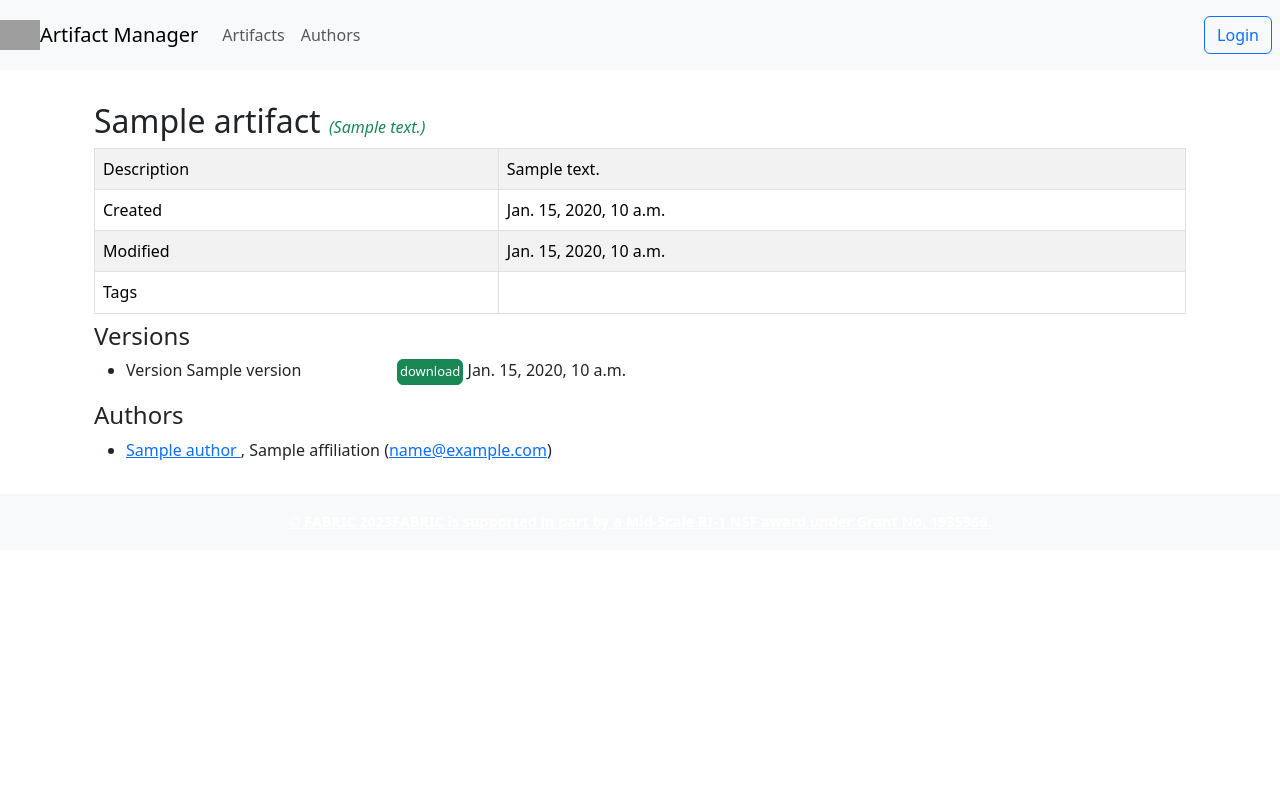
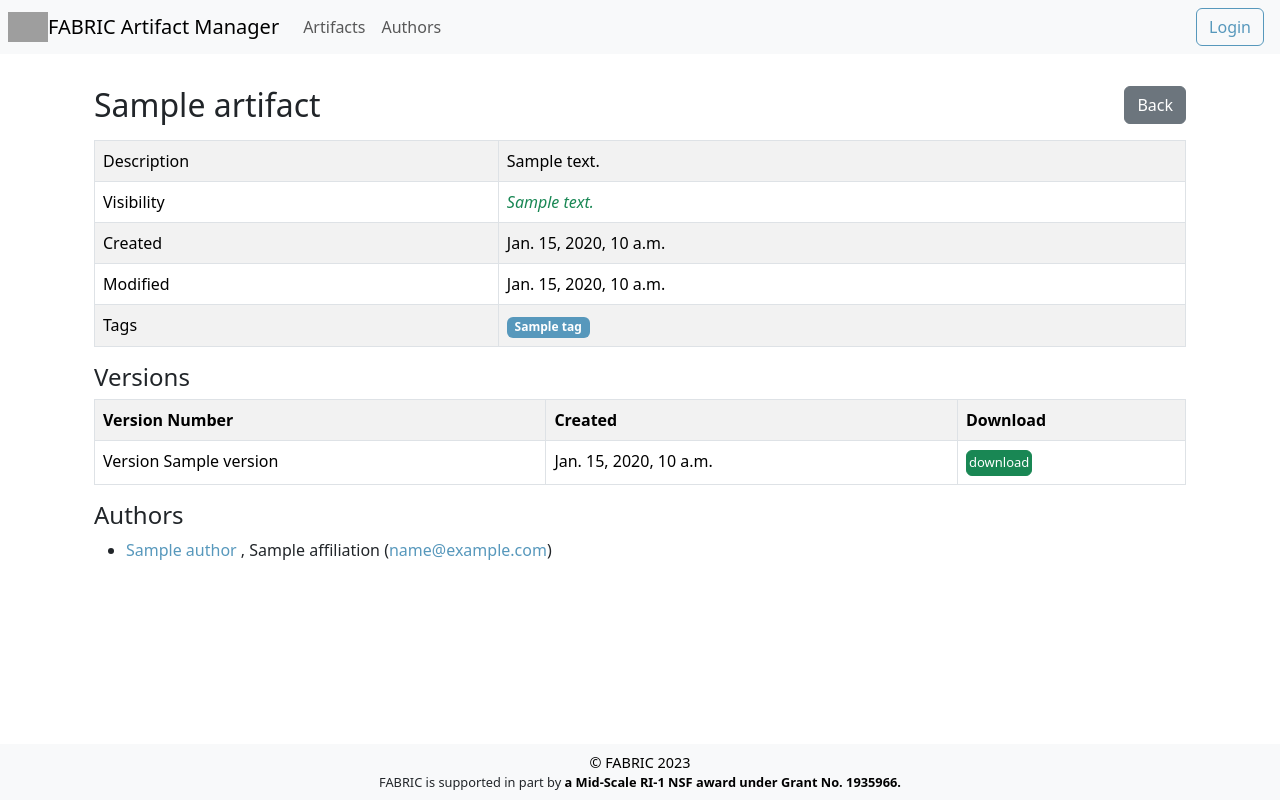
Before and after one commit to fabric-testbed/artifact-manager, a Django app: template artifactmgr/templates/artifacts/artifact_detail.html in a window 1280 px wide. Run offline with Django 4.2, Linux system fonts and the light colour scheme; the template is opened without the code that fills it: most values are stand-ins (such as "Sample title", 1, 10 or a date in 2020); some libraries are stand-ins or nearby versions; grey boxes are pictures that could not be loaded.

Commit message:
#4: completed style update

```diff
--- a/artifactmgr/server/static/css/footer.css
+++ b/artifactmgr/server/static/css/footer.css
@@ -1,21 +1,17 @@
 /* Site footer styling */
 .footer {
+  position: fixed;
   font-size: 0.9rem;
   display: flex;
-  flex-direction: row;
+  bottom: 0;
+  flex-direction: column;
   align-items: center;
   justify-content: center;
-  background-color: #326bb3;
-  color: #fff;
   height: 3.5rem;
   width: 100%;
 }
 
 .link {
-  color: white;
-  font-weight: 600;
+  color: #000;
+  font-weight: 400;
 }
-
-.footer a:hover {
-    color: lightslategray;
-}
--- a/artifactmgr/server/static/css/main.css
+++ b/artifactmgr/server/static/css/main.css
@@ -107,7 +107,7 @@
 }
 
 .list-group-item.active {
-  background-color: #326bb3;
+  background-color: #5798bc;
   border: none;
 }
 
@@ -162,20 +162,18 @@
 }
 
 .message-btn {
-  font-family: FontAwesome;
   padding: 0.35rem 1rem;
   margin-right: 0.5rem;
 }
 
 .unlink {
-  font-family: FontAwesome;
-  color: #fff;
+  color: #fff !important;
   text-decoration: none;
 }
 
 .unlink:hover,
 .unlink:focus {
-  color: #fff;
+  color: #fff !important;
   text-decoration: none;
 }
 
@@ -184,7 +182,20 @@
 }
 
 .card-header a {
-  color: #326bb3;
+  color: #5798bc;
+}
+
+a {
+  color: #5798bc;
+  text-decoration: none;
+}
+
+a:hover {
+  color: #1f6a8c !important;
+}
+
+.btn:hover {
+  color: #fff !important;
 }
 
 .bd-callout {
@@ -197,11 +208,25 @@
 }
 
 .bd-callout-info {
-  border-left-color: #326bb3;
+  border-left-color: #5798bc;
 }
 
 .btn-primary {
-  background-color: #326bb3 !important;
+  background-color: #5798bc !important;
+}
+
+.btn-outline-primary:hover {
+  background-color: #5798bc !important;
+  color: #fff !important;
+}
+
+.btn-outline-primary {
+  border-color:  #5798bc !important;
+  color: #5798bc !important;
+}
+
+.btn-check:checked+.btn, .btn.active, .btn.show, .btn:first-child:active, :not(.btn-check)+.btn:active {
+  background-color: #5798bc !important;
 }
 
 .btn-info {
@@ -214,8 +239,19 @@
 }
 
 .alert {
-  position: fixed;
-  top: 0;
   width: 100%;
-  z-index: 100;
 }
+
+.navbar {
+  padding-top: 0 !important;
+  padding-bottom: 0 !important;
+  --bs-navbar-padding-y: 0 !important;
+}
+
+.sm-font {
+  font-size: 0.8rem;
+}
+
+.badge-primary {
+  background-color: #5798bc !important;
+}
--- a/artifactmgr/templates/artifactmgr/footer.html
+++ b/artifactmgr/templates/artifactmgr/footer.html
@@ -4,11 +4,16 @@
     <a
       href="https://portal.fabric-testbed.net"
       target="_blank"
+      rel="noreferrer"
       class="link"
     >© FABRIC 2023</a>
+    <div class="sm-font">
+        FABRIC is supported in part by
         <a
           href="https://www.nsf.gov/awardsearch/showAward?AWD_ID=1935966&HistoricalAwards=false"
           target="_blank"
+          rel="noreferrer"
           class="link"
-    >FABRIC is supported in part by a Mid-Scale RI-1 NSF award under Grant No. 1935966.</a>
+        ><b>a Mid-Scale RI-1 NSF award under Grant No. 1935966.</b></a>
     </div>
+</div>
--- a/artifactmgr/templates/artifactmgr/navbar.html
+++ b/artifactmgr/templates/artifactmgr/navbar.html
@@ -1,8 +1,13 @@
 {% load static %}
-<nav class="navbar navbar-expand-lg bg-light">
+<nav class="navbar navbar-expand-lg bg-light px-2">
     <a class="navbar-brand navbar" href="{% url 'artifact_list' %}">
-        <img src="{% static 'images/logo/fabric-brand.png' %}" alt="fabric logo" height="30"/>
-        Artifact Manager</a>
+        <img
+          src="{% static 'images/logo/fabric-brand.png' %}"
+          alt="fabric logo"
+          height="30"
+        />
+        FABRIC Artifact Manager
+      </a>
     <button
             class="navbar-toggler"
             type="button"
@@ -24,7 +29,14 @@
             </li>
             {% if api_user.is_authenticated %}
                 <li class="nav-item">
-                    <a class="nav-link" href="/api/swagger">API</a>
+                    <a
+                      class="nav-link"
+                      href="/api/swagger"
+                      target="_blank"
+
+                    >
+                      API
+                    </a>
                 </li>
             {% endif %}
         </ul>
--- a/artifactmgr/templates/artifacts/artifact_detail.html
+++ b/artifactmgr/templates/artifacts/artifact_detail.html
@@ -9,16 +9,20 @@
         <div class="text-danger" style="font-size: large">{{ message }}</div>
     {% endif %}
     <div class="container w-85">
-        <h2>
-            {{ artifact.title }}
-            <em class="text-success" style="font-size: medium">({{ artifact.visibility }})</em>
+        <div class="mb-2 d-flex flex-row justify-content-between">
+          <h2>{{ artifact.title }}</h2>
+          <div>
             {% if is_author %}
             <button class="btn btn-success mr-2" style="margin-left: 10px; float: right">
                 <a href="{% url 'artifact_update' uuid=artifact.uuid %}"
                     class="unlink">Edit</a>
             </button>
             {% endif %}
-        </h2>
+            <button class="btn btn-secondary mr-2" value="cancel">
+                <a href="{% url 'artifact_list' %}" class="unlink">Back</a>
+            </button>
+          </div>
+          </div>
         <table class="table table-striped table-bordered my-2">
           <tr>
             <td>Description</td>
@@ -28,6 +32,12 @@
               {% else %}
                   {{ artifact.description_short|safe }}
               {% endif %}
+            </td>
+          </tr>
+          <tr>
+            <td>Visibility</td>
+            <td>
+              <em class="text-success" style="font-size: medium">{{ artifact.visibility }}</em>
             </td>
           </tr>
           <tr>
@@ -59,34 +69,36 @@
         </table>
         <section class="artifactBody__versions">
             {% if artifact.versions %}
-                <h4>Versions</h4>
-                <ul>
+                <h4 class="mt-3">Versions</h4>
+                <table class="table table-striped table-bordered my-2">
+                  <tr>
+                    <th>Version Number</th>
+                    <th>Created</th>
+                    <th>Download</th>
+                  </tr>
                   {% for version in artifact.versions %}
-                        <li>
-                            <div class="row">
-                                <div class="col-lg-3">
-                                    Version {{ version.version }}
-                                </div>
-                                <div class="col-lg-6">
-                                    <a class="btn btn-success"
+                    <tr>
+                      <td>Version {{ version.version }}</td>
+                      <td>{{ version.created|normalize_date_to_utc }}</td>
+                      <td>
+                        <a
+                          class="btn btn-success"
                           style="font-size: small;padding: 2px"
                           href="/api/contents/download/{{ version.urn }}" target="_blank">
                           download
                         </a>
-                                    {{ version.created|normalize_date_to_utc }}
-                                </div>
-                            </div>
-                        </li>
+                      </td>
+                    </tr>
                   {% endfor %}
-                </ul>
+                </table>
             {% endif %}
             {% if is_author %}
                 <!--Simple Form-->
-                <h4>Add a new Version</h4>
+                <h4 class="mt-3">Add a new Version</h4>
                 <form method="post" enctype="multipart/form-data">
                     {% csrf_token %}
                     <input type="file" name="file" accept=".tgz, .tar, .tar.gz">
-                    <button class="btn btn-dark" type="submit">
+                    <button class="btn btn-sm btn-primary mt-2" type="submit">
                         Submit
                     </button>
                 </form>
@@ -95,10 +107,10 @@
         </section>
         {% if artifact.authors %}
             <section class="artifactBody__authors">
-                <h4>Authors</h4>
+                <h4 class="mt-3">Authors</h4>
                 <ul>
                     {% for author in artifact.authors %}
-                        <li>
+                        <li class="mb-2">
                             <a href="{% url 'author_detail' uuid=author.uuid %}">
                                 {{ author.name }}
                             </a>, {{ author.affiliation }}
--- a/artifactmgr/templates/artifacts/author_detail.html
+++ b/artifactmgr/templates/artifacts/author_detail.html
@@ -10,7 +10,13 @@
     {% endif %}
     <div class="container w-85">
         <div>
+          <div class="d-flex flex-row justify-content-between">
             <h2 class="mb-2">{{ author.name }}</h2>
+            <button class="btn btn-secondary mr-2" value="cancel">
+                <a href="{% url 'author_list' %}" class="unlink">Back</a>
+            </button>
+          </div>
+
             <table class="table table-striped table-bordered my-4">
               <tbody>
                 <tr>
--- a/artifactmgr/templates/artifacts/author_list.html
+++ b/artifactmgr/templates/artifacts/author_list.html
@@ -12,11 +12,11 @@
         <form method="get">
             {% csrf_token %}
               <h2>Authors</h2>
-              <div class="d-flex flex-row">
+              <div class="d-flex flex-row justify-content-between">
                   {% if search %}
-                      <input id="search" type="text" name="search" class="form-control" value="{{ search }}">
+                      <input id="search" type="text" name="search" class="form-control w-75" value="{{ search }}">
                   {% else %}
-                      <input id="search" type="text" name="search" class="form-control" placeholder="Search authors...">
+                      <input id="search" type="text" name="search" class="form-control w-75" placeholder="Search authors...">
                   {% endif %}
                   <button class="btn btn-primary" id="search_submit" type="submit">Search</button>
               </div>
```
Also changed, not shown: artifactmgr/apps/artifacts/forms.py (+5 -3 lines), artifactmgr/server/static/css/navbar.css (deleted, +0 -38 lines), artifactmgr/templates/artifacts/artifact_create.html (+8 -6 lines), artifactmgr/templates/artifacts/artifact_list.html (+5 -3 lines), artifactmgr/templates/artifacts/artifact_update.html (+6 -4 lines). Lines whose indentation alone changed are shown as unchanged.
